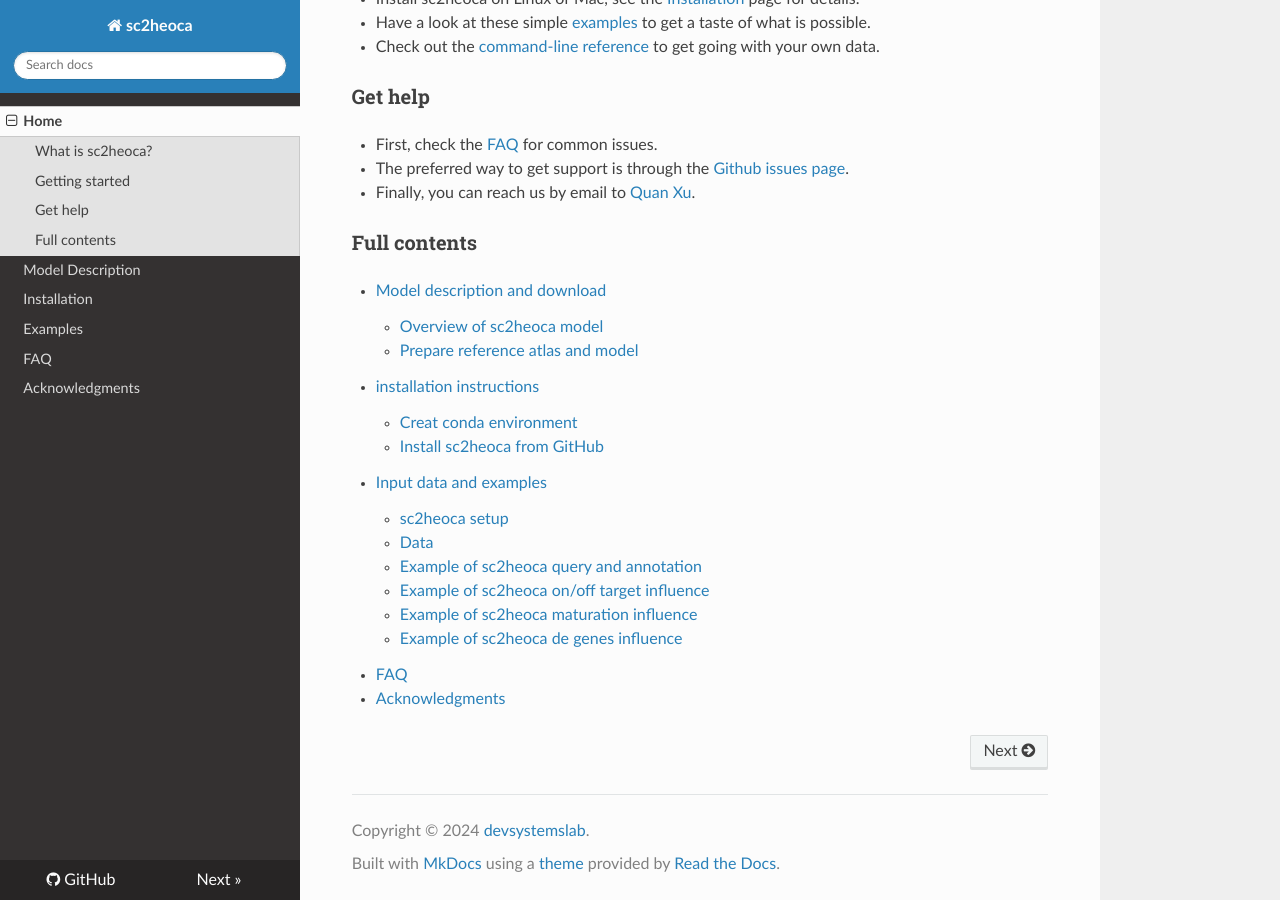
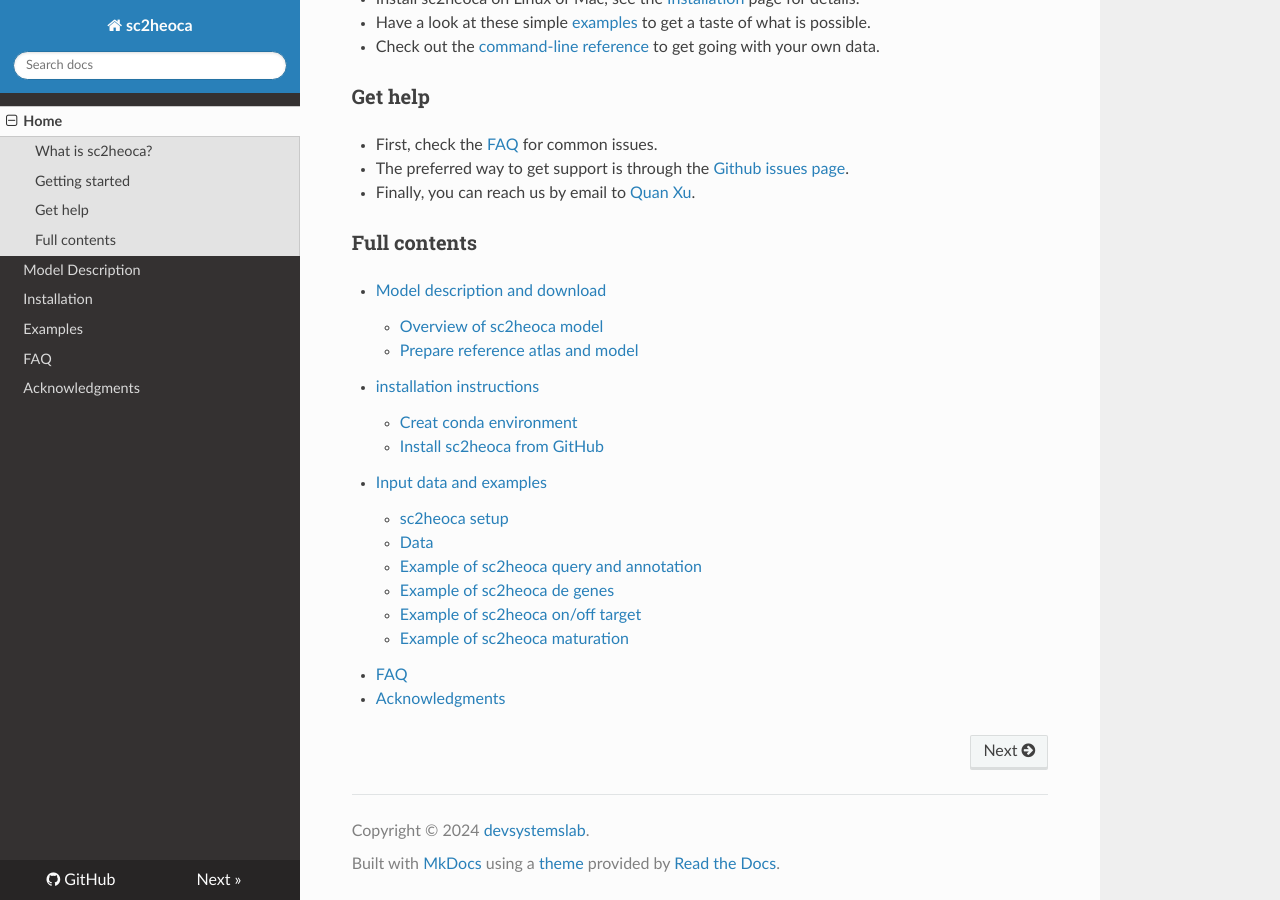
Before and after one commit to devsystemslab/sc2heoca, an MkDocs documentation site: the page built from docs/index.md, in a window 1280 px wide and 900 px high, scrolled down 693 px. Built offline with MkDocs 1.6.1, drawn with Linux system fonts in a browser that asks for light colours; nearby versions of some CDN libraries.

Commit message:
updata docs

```diff
--- a/docs/index.md
+++ b/docs/index.md
@@ -29,9 +29,9 @@ A method for querying newly generated organoid single-cell RNA sequencing (scRNA
 * [Input data and examples](examples.md)
     - [sc2heoca setup](examples/#prepare-code-and-dataset)
     - [Data](examples/#data)
-    - [Example of sc2heoca query and annotation](examples/#query)
-    - [Example of sc2heoca on/off target influence](examples/#target)
-    - [Example of sc2heoca maturation influence](examples/#maturation)
-    - [Example of sc2heoca de genes influence](examples/#de_genes)
+    - [Example of sc2heoca query and annotation](examples/#query-new-sample)
+    - [Example of sc2heoca de genes](examples/#find-DE-genes-to-HEOCA)
+    - [Example of sc2heoca on/off target](examples/#Off-target-analysis)
+    - [Example of sc2heoca maturation](examples/#maturation-analysis)
 * [FAQ](faq.md)
 * [Acknowledgments](acknowledgments.md)
```
